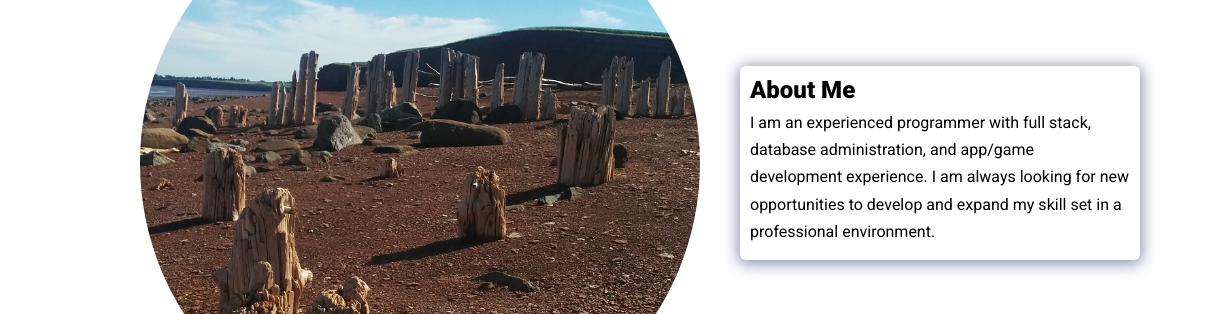
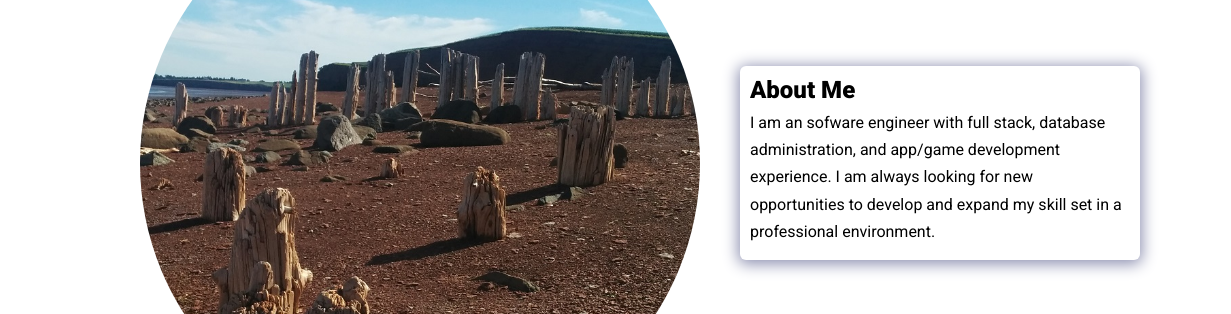
Before and after one commit to seanbeauchamp/developer-portfolio, a plain HTML site: page index.html in a window 1280 px wide. Shown: the part 222-536 px from the top of the page, 0-1231 px from the left. Drawn offline with nearby package versions, Linux system fonts and the light colour scheme.

Commit message:
Minor wording fix

```diff
--- a/index.html
+++ b/index.html
@@ -55,7 +55,7 @@
       <div class="bio animate__animated animate__fadeIn">
         <h2 class="bio-title">About Me</h2>
         <p class="bio-text">
-          I am an experienced programmer with full stack, database administration, and app/game development experience. I
+          I am an sofware engineer with full stack, database administration, and app/game development experience. I
           am always looking for new opportunities to develop and expand my skill set in a professional environment.
         </p>
       </div>
```
